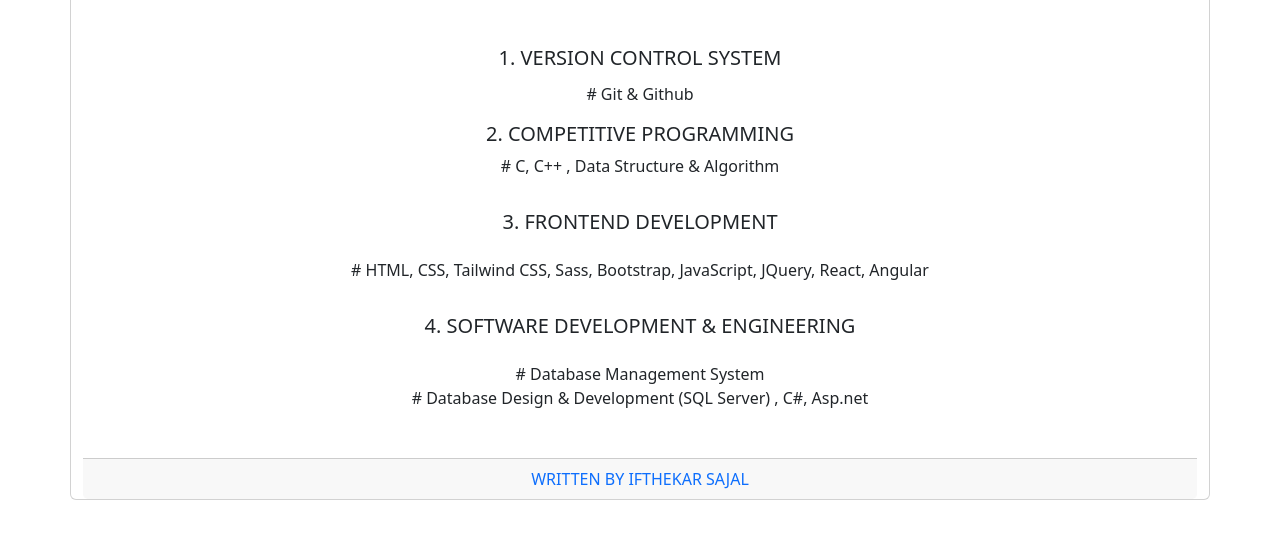
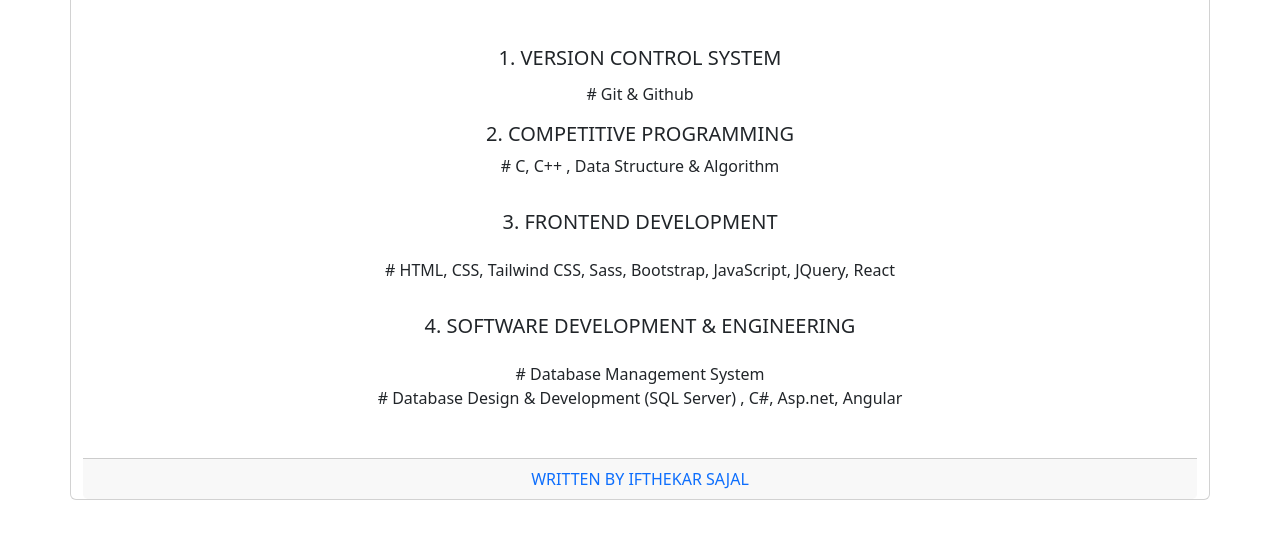
Before and after one commit to mdsajalcse/Software-Engineering-Roadmap, a plain HTML site: page index.html in a window 1280 px wide. Shown: the part 82-620 px from the top of the page. Drawn offline with nearby package versions, Linux system fonts and the light colour scheme.

Commit message:
some update

```diff
--- a/index.html
+++ b/index.html
@@ -21,9 +21,9 @@
                       <h5 class="card-title text-uppercase">2. Competitive Programming</h5>
                       <p class="card-text"> # C, C++ , Data Structure & Algorithm </p>
                       <h5 class="card-title py-3 text-uppercase">3. FRONTEND DEVELOPMENT</h5>
-                      <p class="card-text"># HTML, CSS, Tailwind CSS, Sass, Bootstrap, JavaScript, JQuery, React, Angular</p>
+                      <p class="card-text"># HTML, CSS, Tailwind CSS, Sass, Bootstrap, JavaScript, JQuery, React</p>
                       <h5 class="card-title py-3 text-uppercase">4.	SOFTWARE DEVELOPMENT & ENGINEERING</h5>
-                      <p class="card-text"># Database Management System <br> # Database Design & Development (SQL Server) , C#, Asp.net </p>
+                      <p class="card-text"># Database Management System <br> # Database Design & Development (SQL Server) , C#, Asp.net, Angular </p>
 
                     </div>
                     <div class="card-footer text-body-secondary">
```
